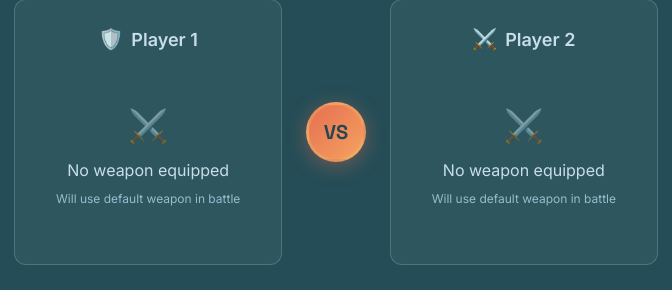
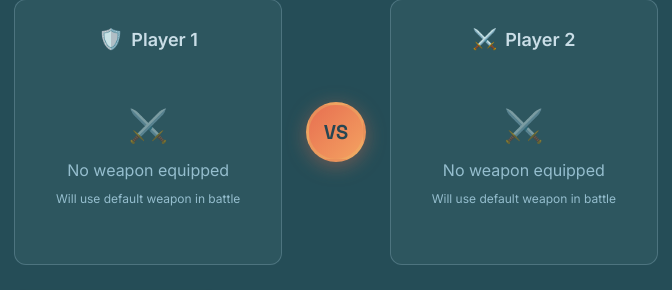
Before and after one commit to QCreates/blade-game, a website: page index.html in a window 1280 px wide. Shown: the part 1011-1301 px from the top of the page, 389-1061 px from the left. Drawn offline with nearby package versions, Linux system fonts and the light colour scheme.

Commit message:
typo in index.css

```diff
--- a/index.css
+++ b/index.css
@@ -617,8 +617,7 @@ h1 {
 }
 
 .no-weapon {
-    cnpx tailwindcss -i ./src/input.css -o ./index.css --watch
-olor: #95bece;
+    color: #95bece;
     text-align: center;
     padding: 2rem 1rem;
 }
```
